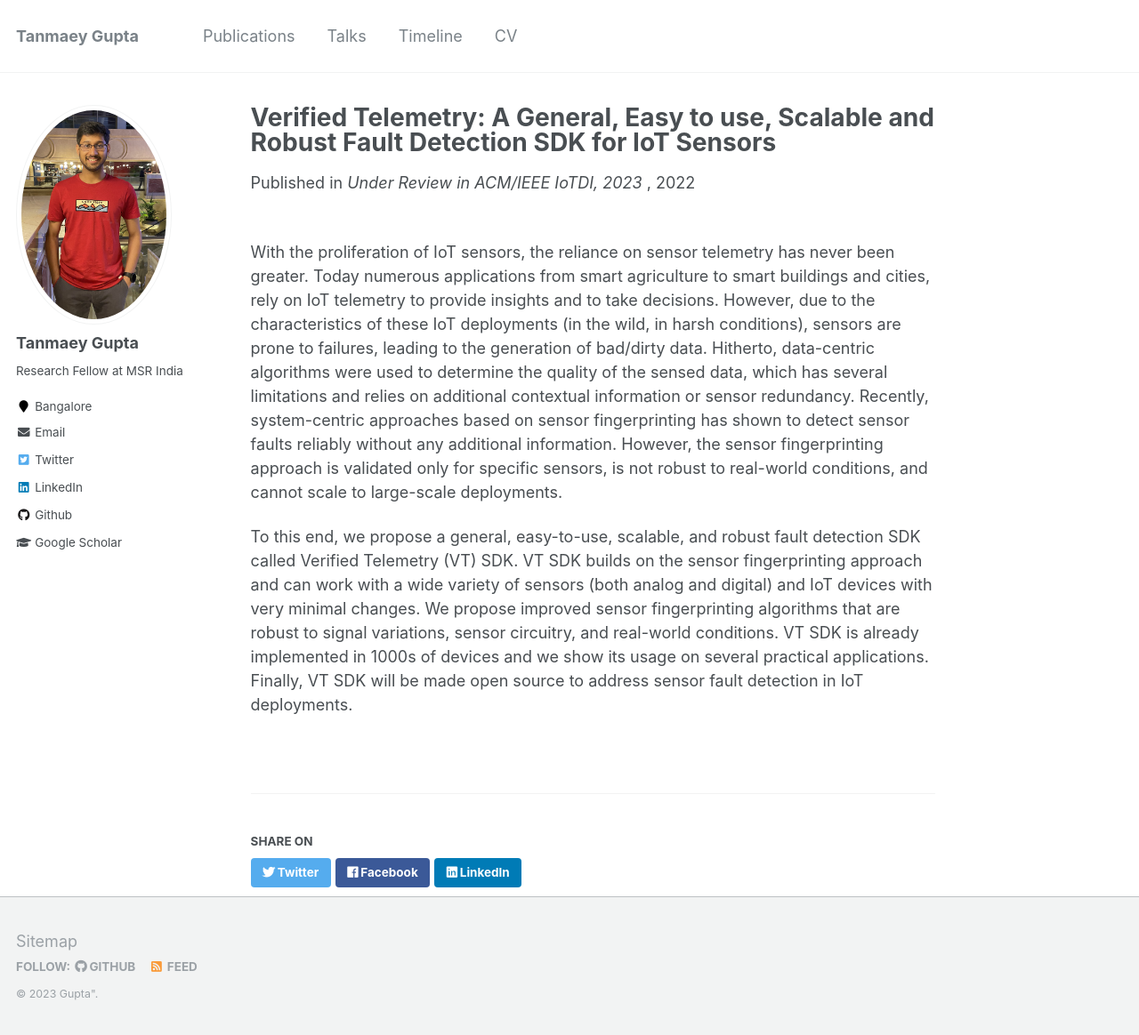
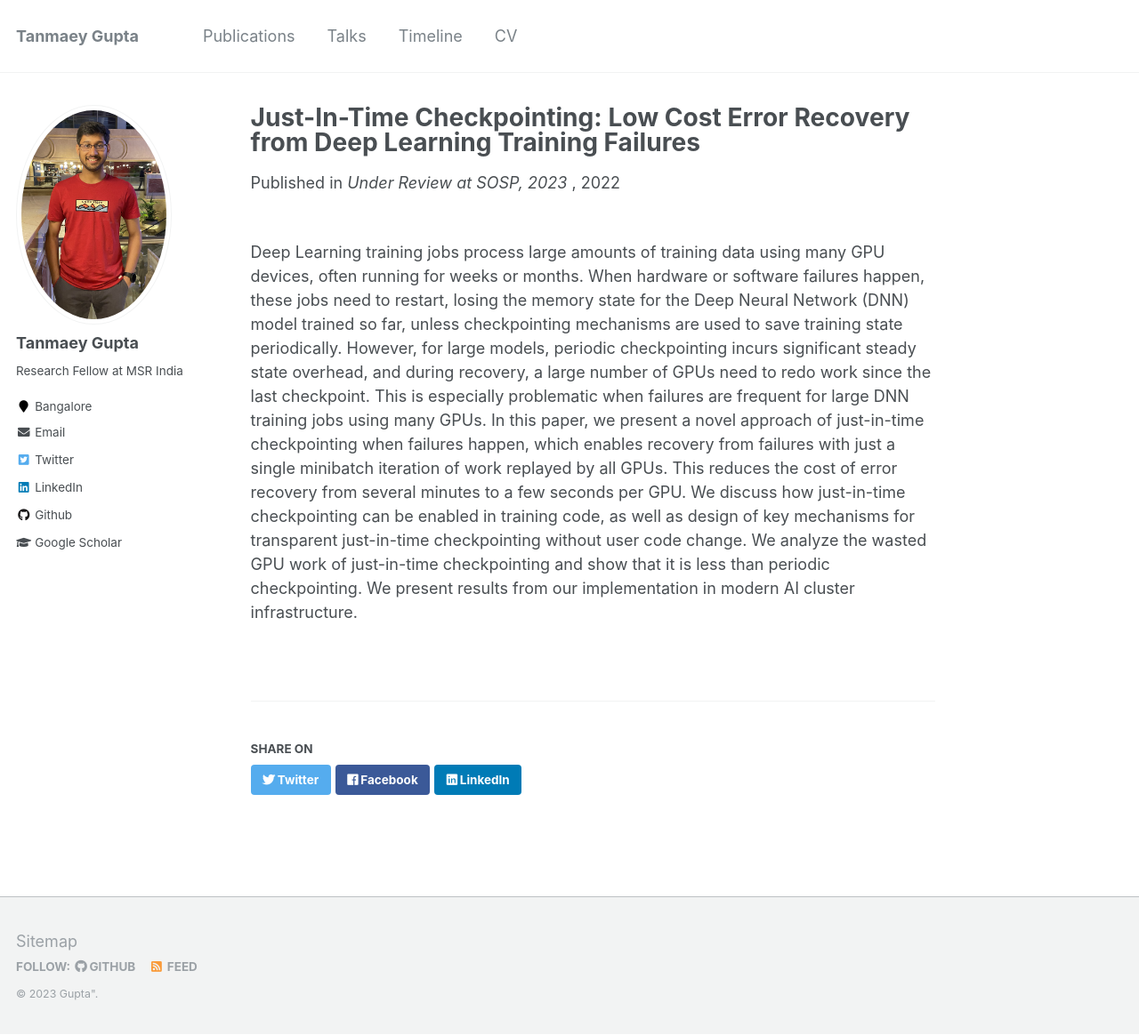
Before and after one commit to tanmaey/tanmaey.github.io, a Jekyll site: the page built from _publications/paper-2.md, in a window 1280 px wide and 1164 px high. Shown: the whole window at 89% size. Built offline with Jekyll 4.4.1, drawn with Linux system fonts in a browser that asks for light colours.

Commit message:
Update paper-2.md

```diff
--- a/_publications/paper-2.md
+++ b/_publications/paper-2.md
@@ -1,19 +1,10 @@
 ---
-title: "Verified Telemetry: A General, Easy to use, Scalable and Robust
-Fault Detection SDK for IoT Sensors"
+title: "Just-In-Time Checkpointing: Low Cost Error Recovery from Deep Learning Training Failures"
 collection: publications
-permalink: /publications/Verified-Telemetry
-excerpt: 'We propose a general, easy-to-use, scalable, and
-robust fault detection SDK called Verified Telemetry (VT) SDK. VT
-SDK builds on the sensor fingerprinting approach and can work
-with a wide variety of sensors (both analog and digital) and IoT
-devices with very minimal changes. We propose improved sensor fingerprinting algorithms that are robust to signal variations,
-sensor circuitry, and real-world conditions. VT SDK is already implemented in 1000s of devices and we show its usage on several
-practical applications. [Read more](Verified-Telemetry)'
+permalink: /publications/JIT-checkpointing
+excerpt: 'Deep Learning training jobs process large amounts of training data using many GPU devices, often running for weeks or months. When hardware or software failures happen, these jobs need to restart, losing the memory state for the Deep Neural Network (DNN) model trained so far, unless checkpointing mechanisms are used to save training state periodically. However, for large models, periodic checkpointing incurs significant steady state overhead, and during recovery, a large number of GPUs need to redo work since the last checkpoint. This is especially problematic when failures are frequent for large DNN training jobs using many GPUs. [Read more](JIT-checkpointing)'
 date: 2022-10-05
-venue: 'Under Review in ACM/IEEE IoTDI, 2023 '
+venue: 'Under Review at SOSP, 2023 '
 ---
 <br>
-With the proliferation of IoT sensors, the reliance on sensor telemetry has never been greater. Today numerous applications from smart agriculture to smart buildings and cities, rely on IoT telemetry to provide insights and to take decisions. However, due to the characteristics of these IoT deployments (in the wild, in harsh conditions), sensors are prone to failures, leading to the generation of bad/dirty data. Hitherto, data-centric algorithms were used to determine the quality of the sensed data, which has several limitations and relies on additional contextual information or sensor redundancy. Recently, system-centric approaches based on sensor fingerprinting has shown to detect sensor faults reliably without any additional information. However, the sensor fingerprinting approach is validated only for specific sensors, is not robust to real-world conditions, and cannot scale to large-scale deployments.
-
-To this end, we propose a general, easy-to-use, scalable, and robust fault detection SDK called Verified Telemetry (VT) SDK. VT SDK builds on the sensor fingerprinting approach and can work with a wide variety of sensors (both analog and digital) and IoT devices with very minimal changes. We propose improved sensor fingerprinting algorithms that are robust to signal variations, sensor circuitry, and real-world conditions. VT SDK is already implemented in 1000s of devices and we show its usage on several practical applications. Finally, VT SDK will be made open source to address sensor fault detection in IoT deployments.
+Deep Learning training jobs process large amounts of training data using many GPU devices, often running for weeks or months. When hardware or software failures happen, these jobs need to restart, losing the memory state for the Deep Neural Network (DNN) model trained so far, unless checkpointing mechanisms are used to save training state periodically. However, for large models, periodic checkpointing incurs significant steady state overhead, and during recovery, a large number of GPUs need to redo work since the last checkpoint. This is especially problematic when failures are frequent for large DNN training jobs using many GPUs. In this paper, we present a novel approach of just-in-time checkpointing when failures happen, which enables recovery from failures with just a single minibatch iteration of work replayed by all GPUs. This reduces the cost of error recovery from several minutes to a few seconds per GPU. We discuss how just-in-time checkpointing can be enabled in training code, as well as design of key mechanisms for transparent just-in-time checkpointing without user code change. We analyze the wasted GPU work of just-in-time checkpointing and show that it is less than periodic checkpointing. We present results from our implementation in modern AI cluster infrastructure.
```
